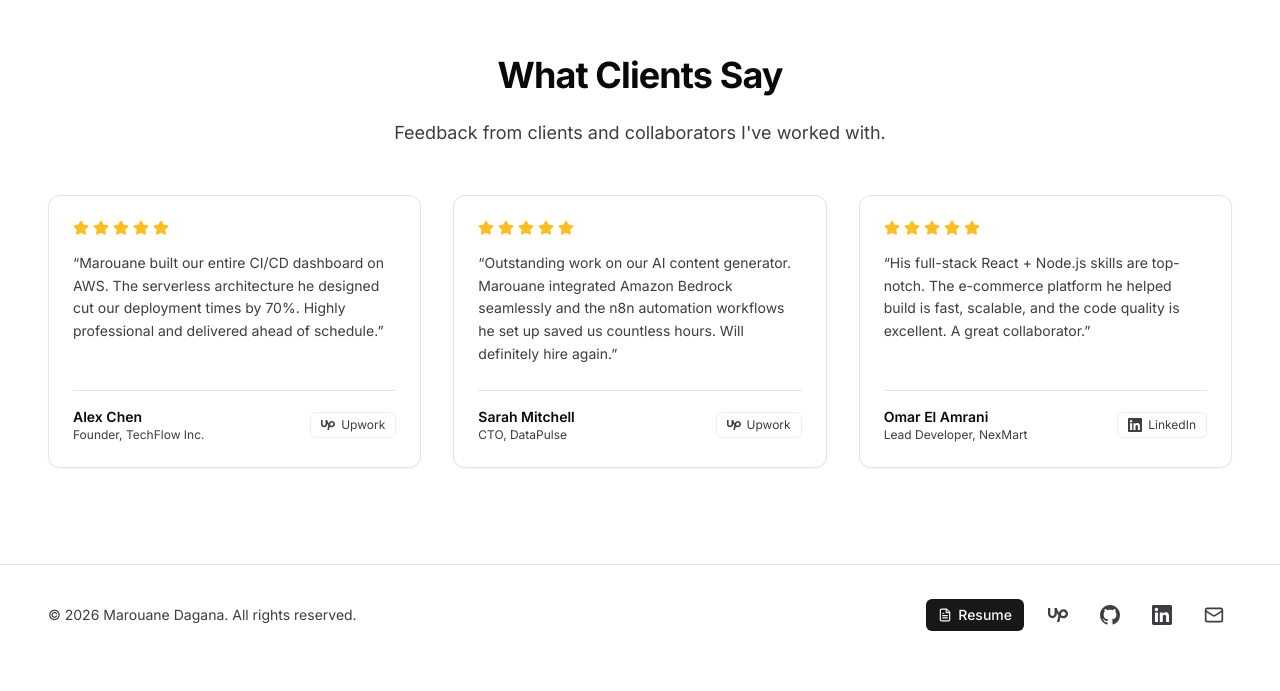
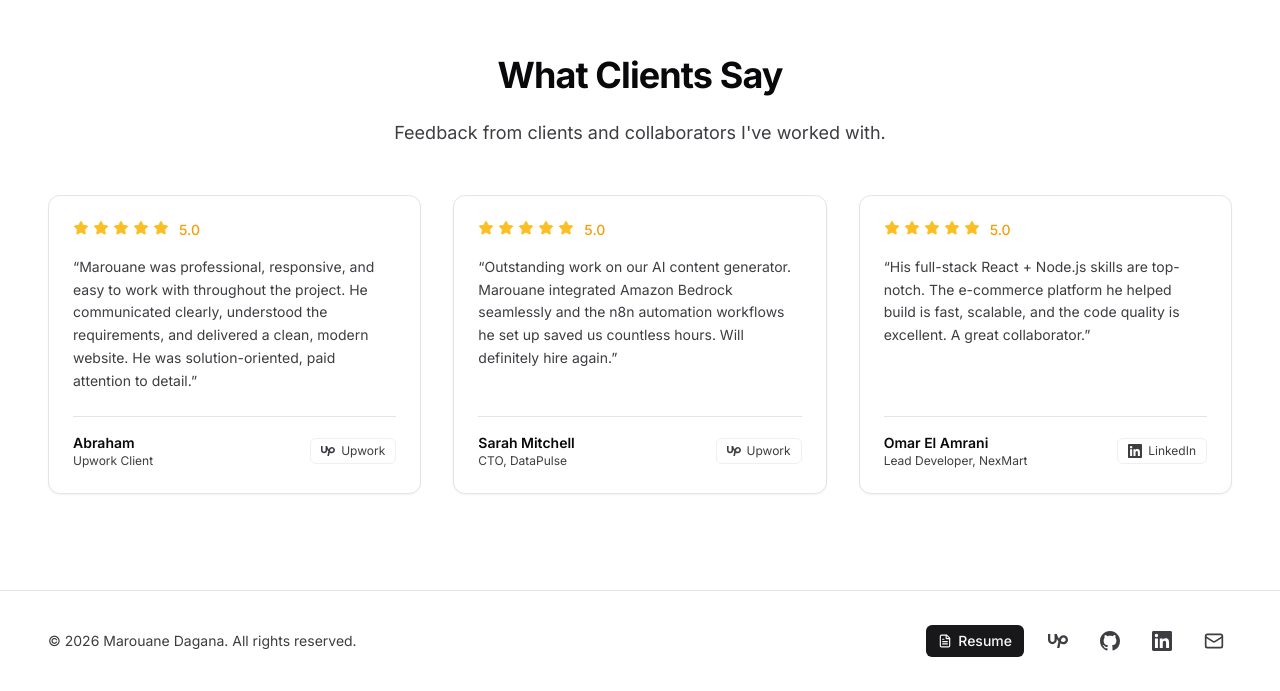
Before and after one commit to daganoo/daganoo-portfolio, a React (Create React App) app: page / in a window 1280 px wide. Shown: the part 3095-3786 px from the top of the page. Before the commit the page ends 3760 px from the top, so only its background shows below. Built offline with nearby package versions, Linux system fonts and the light colour scheme.

Commit message:
Update review

```diff
--- a/src/data/testimonials.ts
+++ b/src/data/testimonials.ts
@@ -3,10 +3,10 @@ import type { Testimonial } from "../types";
 export const testimonials: Testimonial[] = [
   {
     id: "1",
-    name: "Alex Chen",
-    role: "Founder, TechFlow Inc.",
+    name: "Abraham",
+    role: "Upwork Client",
     content:
-      "Marouane built our entire CI/CD dashboard on AWS. The serverless architecture he designed cut our deployment times by 70%. Highly professional and delivered ahead of schedule.",
+      "Marouane was professional, responsive, and easy to work with throughout the project. He communicated clearly, understood the requirements, and delivered a clean, modern website. He was solution-oriented, paid attention to detail.",
     rating: 5,
     platform: "upwork",
   },
--- a/src/sections/Testimonials.tsx
+++ b/src/sections/Testimonials.tsx
@@ -53,9 +53,11 @@ export const Testimonials = () => {
                     <Star
                       key={starIdx}
                       size={16}
-                      className="fill-amber-400 text-amber-400"
+                      className="fill-amber-400 text-amber-400 [&_svg]:italic"
+                      strokeWidth={1.5}
                     />
                   ))}
+                  <span className="ml-1.5 text-sm font-medium text-amber-500">5.0</span>
                 </div>
 
                 <blockquote className="mb-6 flex-1 text-sm leading-relaxed text-muted-foreground">
@@ -67,13 +69,16 @@ export const Testimonials = () => {
                     <p className="text-sm font-semibold text-card-foreground">{t.name}</p>
                     <p className="text-xs text-muted-foreground">{t.role}</p>
                   </div>
-                  <div
-                    className="flex items-center gap-1.5 rounded-md border border-border/60 px-2.5 py-1 text-xs text-muted-foreground"
+                  <a
+                    href="https://www.upwork.com/freelancers/~01205234478041cf4f"
+                    target="_blank"
+                    rel="noopener noreferrer"
+                    className="flex items-center gap-1.5 rounded-md border border-border/60 px-2.5 py-1 text-xs text-muted-foreground transition-colors hover:bg-border/30"
                     title={platformIcon[t.platform].label}
                   >
                     <PlatformIcon size={14} />
                     {platformIcon[t.platform].label}
-                  </div>
+                  </a>
                 </div>
               </motion.div>
             );
```
